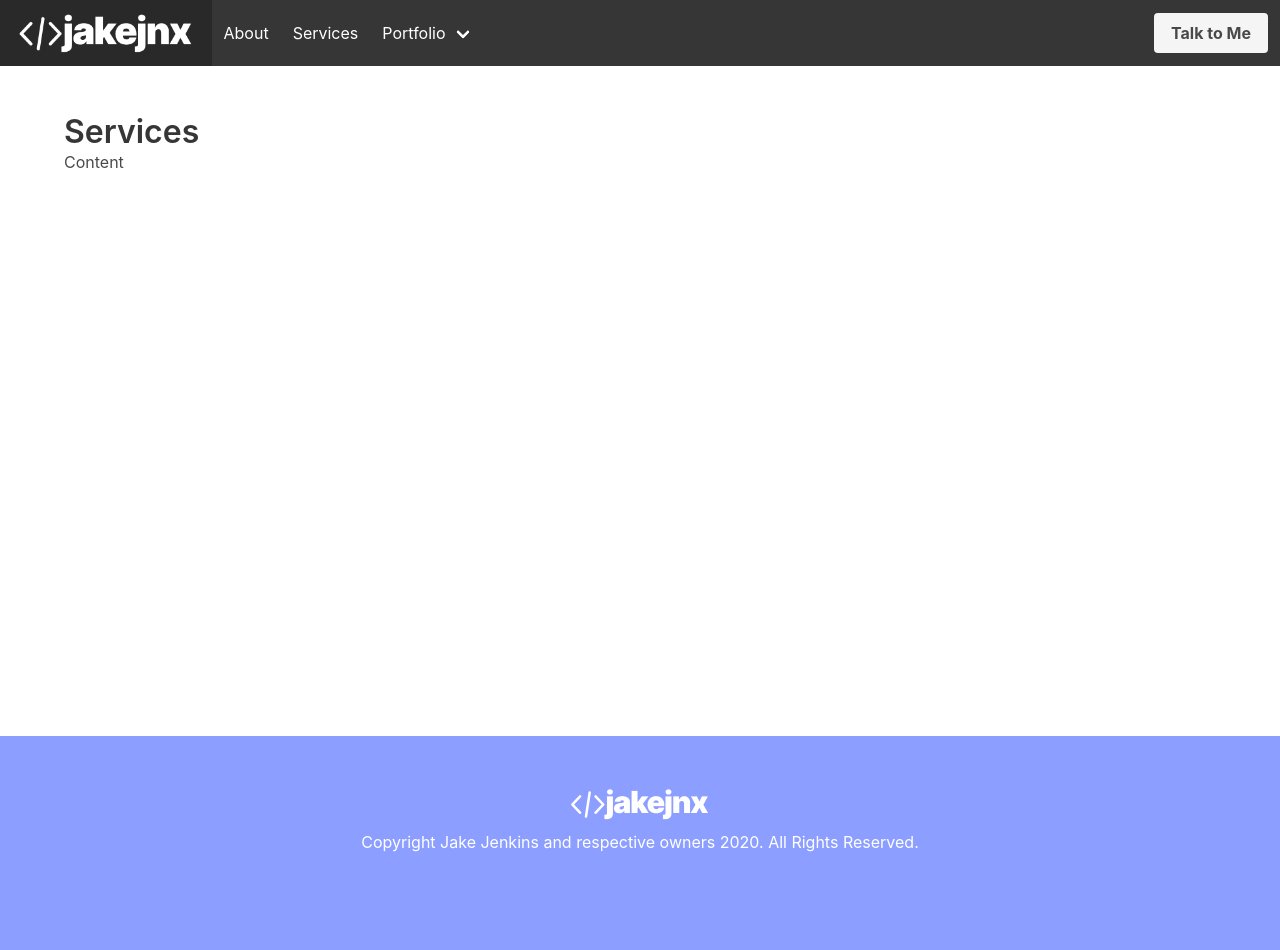
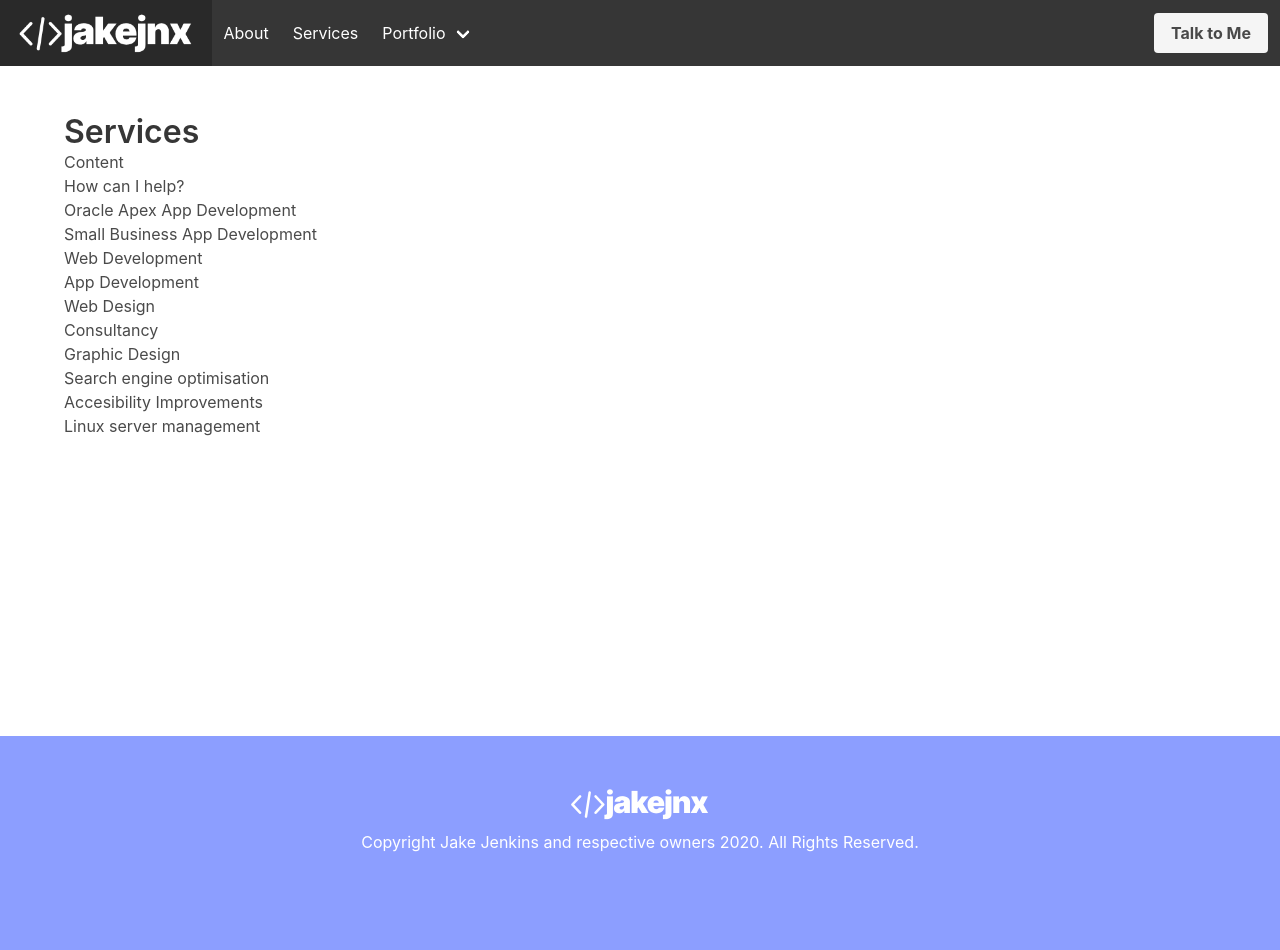
Before and after one commit to jake-jenkins/jjnx-bulma, a Jekyll site: the page built from services.md, in a window 1280 px wide. Built offline with Jekyll 4.4.1, drawn with Linux system fonts in a browser that asks for light colours.

Commit message:
Updated Services

```diff
--- a/services.md
+++ b/services.md
@@ -5,3 +5,16 @@ layout: page
 ---
 
 Content
+
+How can I help?
+
+* Oracle Apex App Development
+* Small Business App Development
+* Web Development
+* App Development
+* Web Design
+* Consultancy
+* Graphic Design
+* Search engine optimisation
+* Accesibility Improvements
+* Linux server management
```
